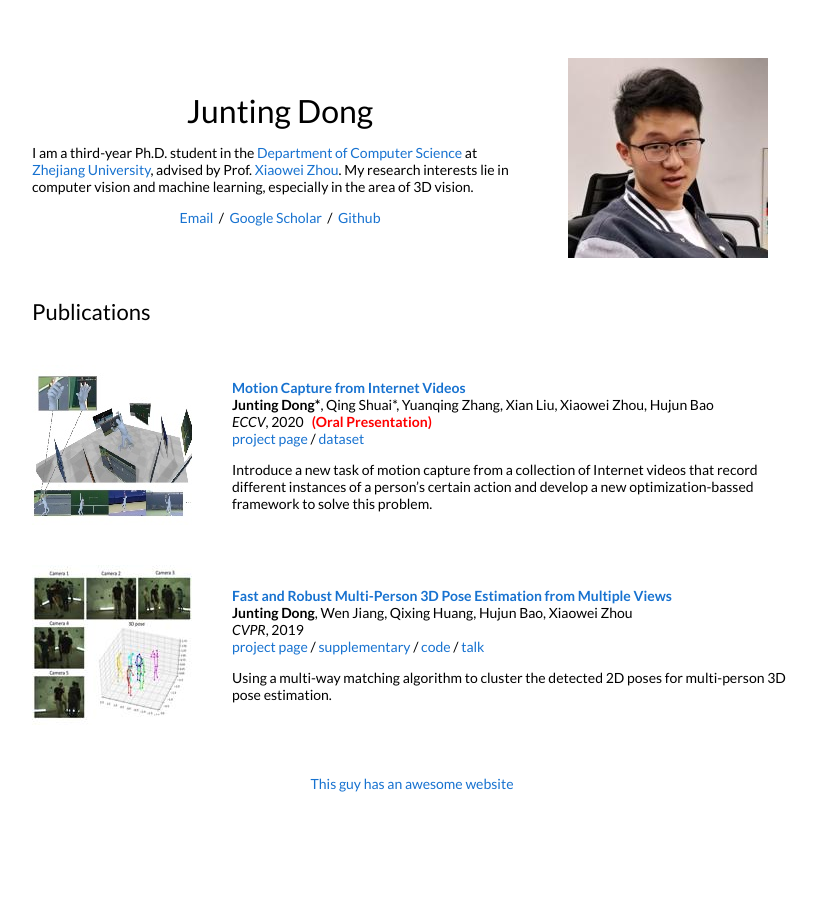
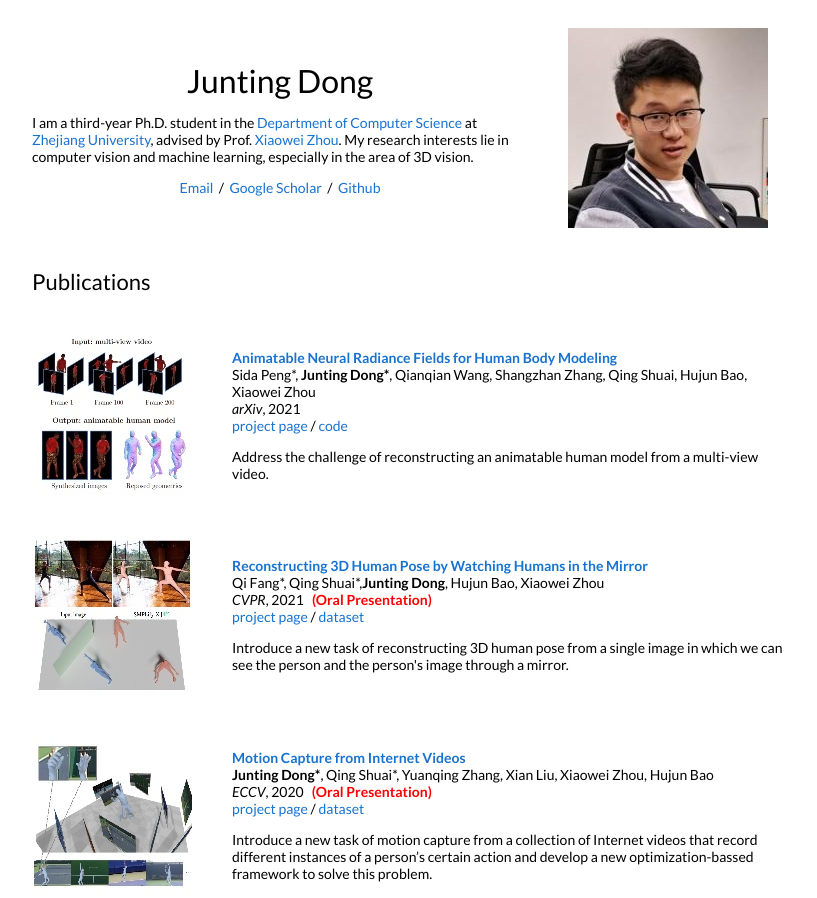
Before and after one commit to DongJT1996/DongJT1996.github.io, a plain HTML site: page index.html in a window 1280 px wide. Shown: the top 898 px of the page, without its empty margins (228-1045 px from the left). Before the commit the page ends 800 px from the top, so only its background shows below. Drawn offline with Linux system fonts and the light colour scheme.

Commit message:
add 2021 year

```diff
--- a/index.html
+++ b/index.html
@@ -138,6 +138,79 @@ body {
 
         <table width="100%" align="center" border="0" cellspacing="0" cellpadding="20">
 
+          <!-- project1: animatable nerf -->
+          <tr onmouseout="unprocessing_stop()" onmouseover="unprocessing_start()">
+            <td width="25%">
+              <div class="one">
+                <div class="two" id='unprocessing_image'><img src='images/animate.jpg'></div>
+                <img src='images/animate.jpg'>
+              </div>
+              <script type="text/javascript">
+                function unprocessing_start() {
+                  document.getElementById('unprocessing_image').style.opacity = "1";
+                }
+
+                function unprocessing_stop() {
+                  document.getElementById('unprocessing_image').style.opacity = "0";
+                }
+                unprocessing_stop()
+              </script>
+            </td>
+            <td valign="middle" width="75%">
+              <a href="https://arxiv.org/pdf/2105.02872.pdf">
+                <papertitle>Animatable Neural Radiance Fields for Human Body Modeling</papertitle>
+              </a>
+              <br>
+	          Sida Peng*, <strong>Junting Dong*</strong>, Qianqian Wang, Shangzhan Zhang, Qing Shuai, Hujun Bao, Xiaowei Zhou
+
+              <br>
+              <em>arXiv</em>, 2021 &nbsp
+              <br>
+              <a href="https://zju3dv.github.io/animatable_nerf/">project page</a> /
+	      <a href="https://github.com/zju3dv/animatable_nerf">code</a>
+              <p></p>
+              <p>Address the challenge of reconstructing an animatable human model from a multi-view video.</p>
+            </td>
+          </tr>
+
+          <!-- project1: mirror -->
+          <tr onmouseout="unprocessing_stop()" onmouseover="unprocessing_start()">
+            <td width="25%">
+              <div class="one">
+                <div class="two" id='unprocessing_image'><img src='images/mirror.jpg'></div>
+                <img src='images/mirror.jpg'>
+              </div>
+              <script type="text/javascript">
+                function unprocessing_start() {
+                  document.getElementById('unprocessing_image').style.opacity = "1";
+                }
+
+                function unprocessing_stop() {
+                  document.getElementById('unprocessing_image').style.opacity = "0";
+                }
+                unprocessing_stop()
+              </script>
+            </td>
+            <td valign="middle" width="75%">
+              <a href="https://arxiv.org/pdf/2104.00340.pdf">
+                <papertitle>Reconstructing 3D Human Pose by Watching Humans in the Mirror</papertitle>
+              </a>
+              <br>
+	          Qi Fang*, Qing Shuai*,<strong>Junting Dong</strong>, Hujun Bao, Xiaowei Zhou
+
+              <br>
+              <em>CVPR</em>, 2021 &nbsp <font color="red"><strong>(Oral Presentation)</strong></font>
+              <br>
+              <a href="https://zju3dv.github.io/Mirrored-Human/">project page</a> /
+	      <a href="https://github.com/zju3dv/Mirrored-Human">dataset</a>
+              <p></p>
+              <p>Introduce a new task of reconstructing 3D human pose from a single image in which we can see the person and the person's image through a mirror.</p>
+            </td>
+          </tr>
+
+
+          <!-- project2 -->
+
           <tr onmouseout="unprocessing_stop()" onmouseover="unprocessing_start()">
             <td width="25%">
               <div class="one">
@@ -211,7 +284,7 @@ body {
 	      <a href="https://github.com/zju3dv/mvpose">code</a> /
               <a href="https://www.bilibili.com/video/av55769524/">talk</a>
               <p></p>
-              <p>Using a multi-way matching algorithm to cluster the detected 2D poses for multi-person 3D pose estimation.</p>
+              <p>Use a multi-way matching algorithm to cluster the detected 2D poses for multi-person 3D pose estimation.</p>
             </td>
           </tr>
 
```
Also changed, not shown: images/animate.jpg (added), images/animate.png (added), images/mirror.jpg (added), images/mirror.png (added).
